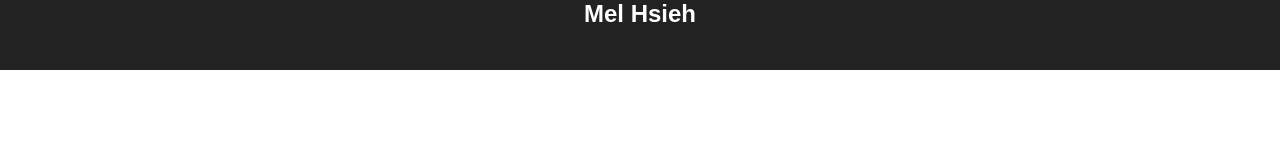
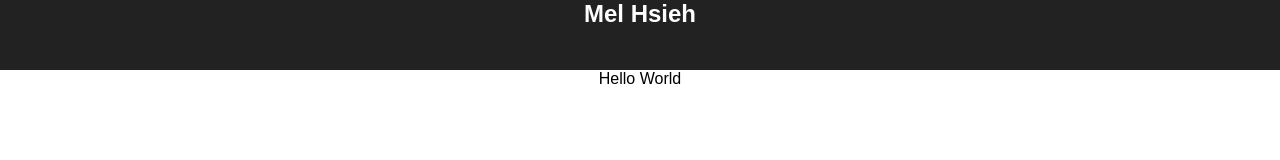
Before and after one commit to mehsieh89/portfolio, a React (Create React App) app: page / in a window 1280 px wide. Shown: the part 120-280 px from the top of the page. Built offline with nearby package versions, Linux system fonts and the light colour scheme.

Commit message:
Testing deployment

```diff
--- a/src/App.js
+++ b/src/App.js
@@ -10,6 +10,7 @@ class App extends Component {
           <img src={logo} className="App-logo" alt="logo" />
           <h1 className="App-title">Mel Hsieh</h1>
         </header>
+        <div> Hello World </div>
       </div>
     );
   }
```
